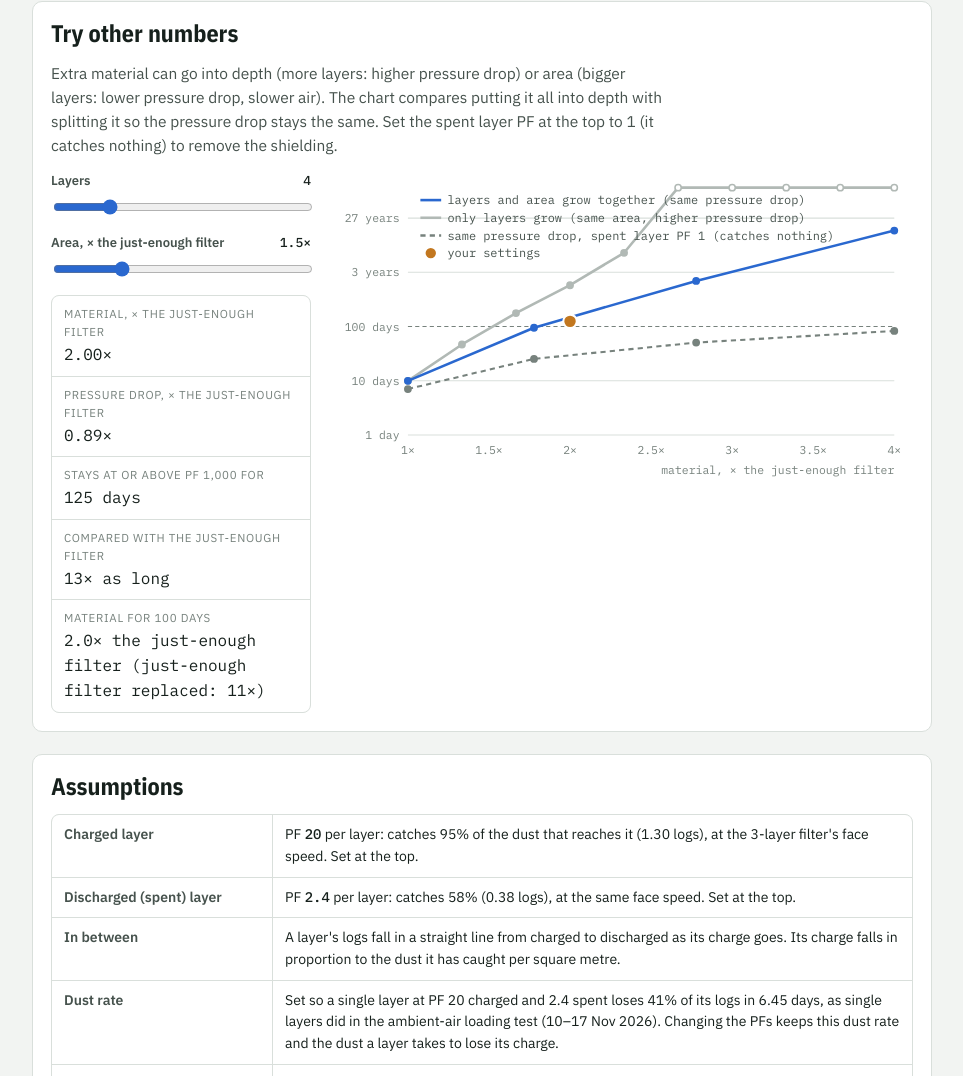
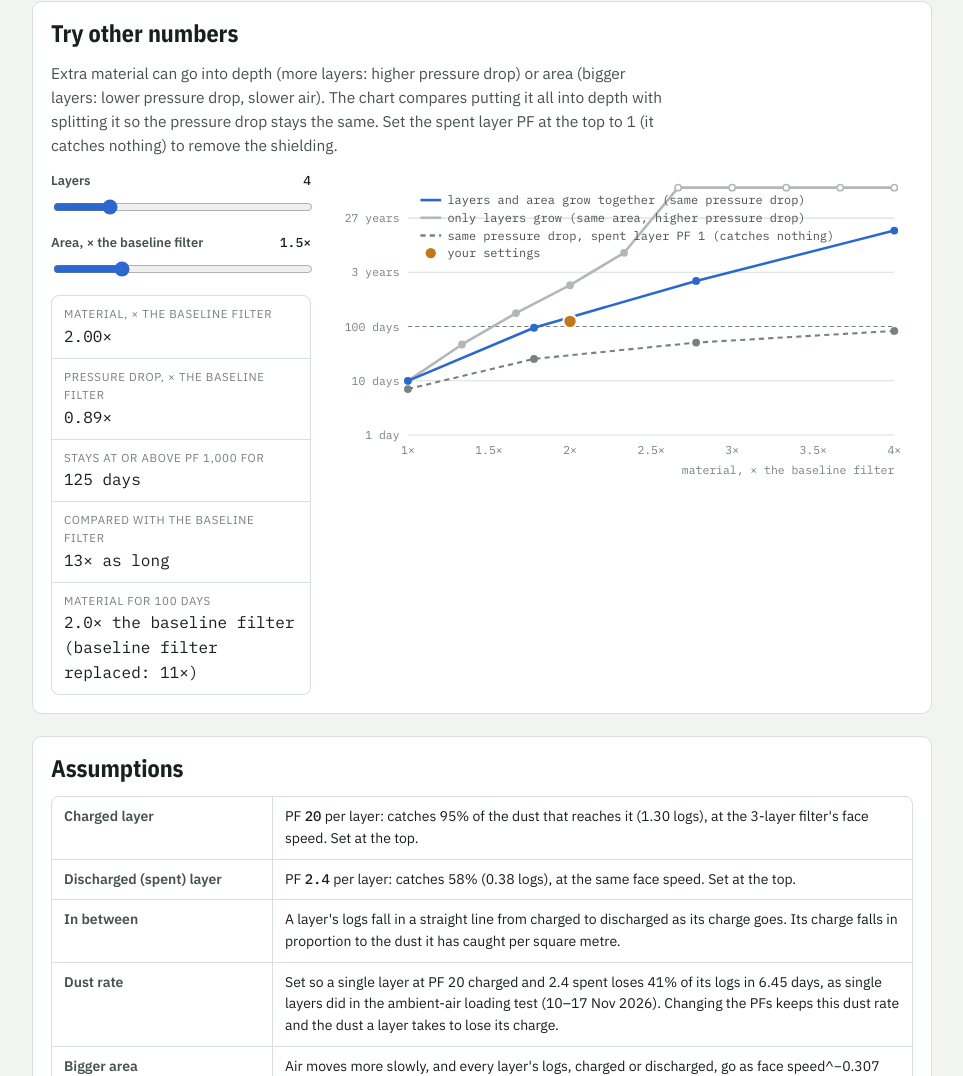
Before and after one commit to mattnewell-cam/why-deeper-filters-last, a plain HTML site: page index.html in a window 1280 px wide. Shown: the part 1723-2799 px from the top of the page, without its empty margins (158-1121 px from the left). Drawn offline with nearby package versions, Linux system fonts and the light colour scheme.

Commit message:
Baseline filter instead of just enough; intro states its starting PF and failure day
Co-Authored-By: Claude Opus 5.5 <noreply@anthropic.com>

```diff
--- a/index.html
+++ b/index.html
@@ -132,7 +132,7 @@ input[type="range"] { width: 100%; accent-color: var(--charge); }
   <header>
     <p class="kicker">Electret filter life · simplified model</p>
     <h1 id="h1">Double the material, about <span class="x">—</span> the life</h1>
-    <p class="sub">A filter with just enough layers drops below PF 1,000 soon after its first layer loses its charge. Give it more material, split between more layers and more area so the pressure drop stays about the same, and it lasts far longer. Both filters below get the same dusty air, and the clock speeds up as it runs.</p>
+    <p class="sub"><span id="sub0">A 3-layer filter starts at PF 8,000 and still drops below PF 1,000 on day 10.0.</span> Give it more material, split between more layers and more area so the pressure drop stays about the same, and it lasts far longer. Both filters below get the same dusty air, and the clock speeds up as it runs.</p>
   </header>
 
   <section class="panel stage" aria-label="Two filters on the same dusty air">
@@ -151,7 +151,7 @@ input[type="range"] { width: 100%; accent-color: var(--charge); }
       <div class="field"><label for="pfs">Spent layer PF <b id="pfsv">2.4</b></label><input type="range" id="pfs" min="1" max="3.5" step="0.1" value="2.4"></div>
     </div>
     <div class="lane" id="lane0">
-      <div class="lane-head"><span class="name">Just enough<small id="l0-sub"></small></span><span class="read"><span class="day"></span><span class="pf"></span><span class="pill ok"></span></span></div>
+      <div class="lane-head"><span class="name">Baseline<small id="l0-sub"></small></span><span class="read"><span class="day"></span><span class="pf"></span><span class="pill ok"></span></span></div>
       <canvas aria-hidden="true"></canvas>
     </div>
     <div class="lane" id="lane1">
@@ -193,12 +193,12 @@ input[type="range"] { width: 100%; accent-color: var(--charge); }
     <div class="pg">
       <div class="pg-ctrl">
         <div class="field"><label for="pN">Layers <b id="pNv"></b></label><input type="range" id="pN" min="2" max="12" step="1" value="4"></div>
-        <div class="field"><label for="pK">Area, × the just-enough filter <b id="pKv"></b></label><input type="range" id="pK" min="1" max="3" step="0.1" value="1.5"></div>
+        <div class="field"><label for="pK">Area, × the baseline filter <b id="pKv"></b></label><input type="range" id="pK" min="1" max="3" step="0.1" value="1.5"></div>
         <dl class="pout">
-          <div><dt>Material, × the just-enough filter</dt><dd id="o-m">—</dd></div>
-          <div><dt>Pressure drop, × the just-enough filter</dt><dd id="o-dp">—</dd></div>
+          <div><dt>Material, × the baseline filter</dt><dd id="o-m">—</dd></div>
+          <div><dt>Pressure drop, × the baseline filter</dt><dd id="o-dp">—</dd></div>
           <div><dt>Stays at or above PF 1,000 for</dt><dd id="o-life">—</dd></div>
-          <div><dt>Compared with the just-enough filter</dt><dd id="o-x">—</dd></div>
+          <div><dt>Compared with the baseline filter</dt><dd id="o-x">—</dd></div>
           <div><dt>Material for 100 days</dt><dd id="o-mat">—</dd></div>
         </dl>
       </div>
@@ -217,13 +217,13 @@ input[type="range"] { width: 100%; accent-color: var(--charge); }
 <script>
 // ---------------------------------------------------------------- model (round numbers, not the tested media)
 const PF_C0 = 20, PF_S0 = 2.4;   // defaults: charged layer PF 20, discharged PF 2.4 (IPA/DIW-discharged layers measured 2.3–2.5)
-let CH = 1 - 1 / PF_C0;    // charged layer: share caught, at the just-enough filter's face speed (set by the slider)
+let CH = 1 - 1 / PF_C0;    // charged layer: share caught, at the baseline filter's face speed (set by the slider)
 let SP0 = 1 - 1 / PF_S0;   // discharged layer: share caught, at the same face speed (set by the slider)
 const VEXP = 0.307;   // a layer's logs go as face speed^-0.307 (the vacuum-bag electret fit); face speed ∝ 1/area
 const TARGET = 3;     // logs, PF 1,000
 const TEST_LOSS = 0.41, TEST_DAYS = 6.45;   // ambient-air test: single layers lost ~41% of their logs in 6.45 days
 const MAXD = 36500;   // stop simulating at 100 years
-let D0 = { N: 3, k: 1 };   // just enough layers for the target; set in computeDesign
+let D0 = { N: 3, k: 1 };   // baseline: fewest layers that start above the target; set in computeDesign
 let D1 = { N: 4, k: 1.5 };   // set by the material slider; N / k ≈ D0.N keeps the pressure drop
 const lg = f => f <= 0 ? 0 : -Math.log10(1 - f);
 // A layer's logs fall linearly with its charge c (1 = full, 0 = gone) and rise with area k (slower air).
@@ -262,7 +262,7 @@ function advance(st, F, sp, until) {
 function run(N, k, F, sp) { const st = newState(N, k); advance(st, F, sp, MAXD); return st; }
 const lifeOf = (N, k, F, sp) => { if (totalLogs(newState(N, k), sp) < TARGET) return 0; const st = run(N, k, F, sp); return st.failed ? st.failDay : Infinity; };
 
-// Dust rate: a single layer at the just-enough filter's face speed loses TEST_LOSS of its logs in TEST_DAYS, as in the
+// Dust rate: a single layer at the baseline filter's face speed loses TEST_LOSS of its logs in TEST_DAYS, as in the
 // ambient-air test. Time to go from c = 1 to c_t is (1/F) ∫ dc / (share caught), so F = that integral / TEST_DAYS.
 // Worked out once at the default PFs: changing the PF sliders keeps the dust rate and the dust a layer takes to lose its charge.
 const F = (() => {
@@ -272,7 +272,7 @@ const F = (() => {
   return s / TEST_DAYS;
 })();
 let MULT = 2, ref0, L0, ref1, L1, sk1;
-// m × the just-enough filter's material, split evenly between depth and area: layers ≈ N0·√m (whole layers), area = N0·m / layers.
+// m × the baseline filter's material, split evenly between depth and area: layers ≈ N0·√m (whole layers), area = N0·m / layers.
 const designFor = m => { const N = Math.max(D0.N, Math.round(D0.N * Math.sqrt(m))); return { N, k: D0.N * m / N }; };
 
 // ---------------------------------------------------------------- formatting
@@ -444,6 +444,7 @@ function renderStatic() {
 $('h1').innerHTML = ref1.failed ? `${multStr(MULT)}, about <span class="x">${ratioStr(L1 / L0)}</span> the life` : `${multStr(MULT)}: never drops below PF 1,000`;
 $('l1-name').textContent = multStr(MULT);
 $('l0-sub').textContent = `${D0.N} layers, starts at PF ${startPF(D0)}`;
+$('sub0').textContent = `A ${D0.N}-layer filter starts at PF ${startPF(D0)} and still drops below PF 1,000 on day ${fmtDay(L0)}.`;
 $('l1-sub').textContent = `${D1.N} layers, ${kStr(D1.k)} the area, ${dpStr()}, starts at PF ${startPF(D1)}`;
 $('mmv').textContent = `${MULT}×`;
 $('pfcv').textContent = +$('pfc').value; $('pfsv').textContent = (+$('pfs').value).toFixed(1);
@@ -520,7 +521,7 @@ function drawChart(N, k, sp) {
     svg.append(el('text', { x: ml - 8, y: Y(d) + 4, 'text-anchor': 'end' }, lab));
   }
   for (const m of [1, 1.5, 2, 2.5, 3, 3.5, 4]) svg.append(el('text', { x: X(m), y: H - mb + 18, 'text-anchor': 'middle' }, `${m}×`));
-  svg.append(el('text', { x: W - mr, y: H - 8, 'text-anchor': 'end' }, 'material, × the just-enough filter'));
+  svg.append(el('text', { x: W - mr, y: H - 8, 'text-anchor': 'end' }, 'material, × the baseline filter'));
   // each series: list of [N, k]; x = N·k / 5
   const series = (pts, spv, color, dash, w) => {
     let d = '';
@@ -557,7 +558,7 @@ function updatePlay() {
   $('o-life').textContent = fmtLife(life);
   $('o-x').textContent = !isFinite(life) ? 'no end' : `${ratioStr(life / base)} as long`;
   const mat = (isFinite(life) && life < 100 ? Math.ceil(100 / life) : 1) * N * k / D0.N;
-  $('o-mat').textContent = `${mat.toFixed(1)}× the just-enough filter (just-enough filter replaced: ${Math.ceil(100 / base)}×)`;
+  $('o-mat').textContent = `${mat.toFixed(1)}× the baseline filter (baseline filter replaced: ${Math.ceil(100 / base)}×)`;
   drawChart(N, k, sp);
 }
 for (const id of ['pN', 'pK']) $(id).addEventListener('input', updatePlay);
```
